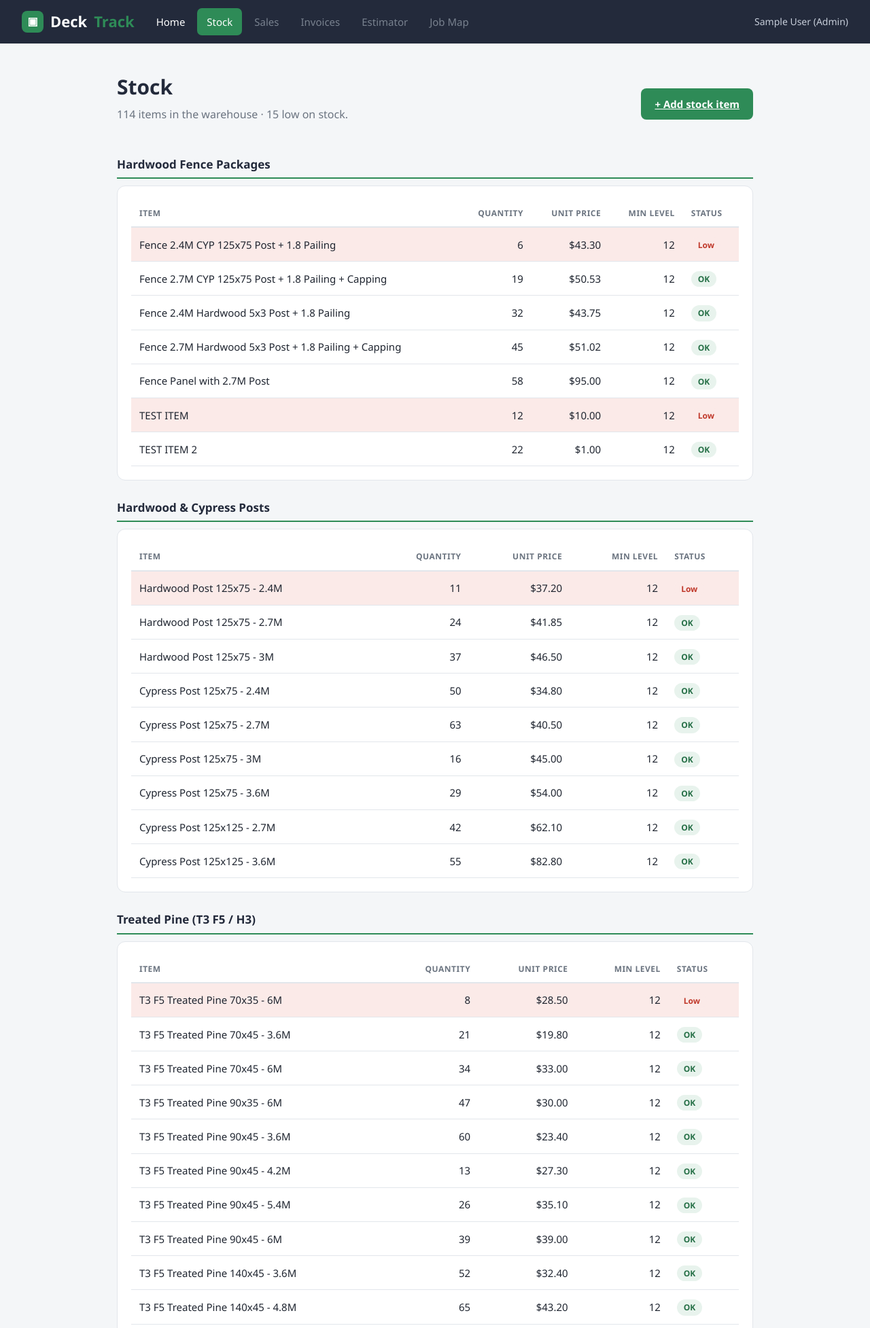
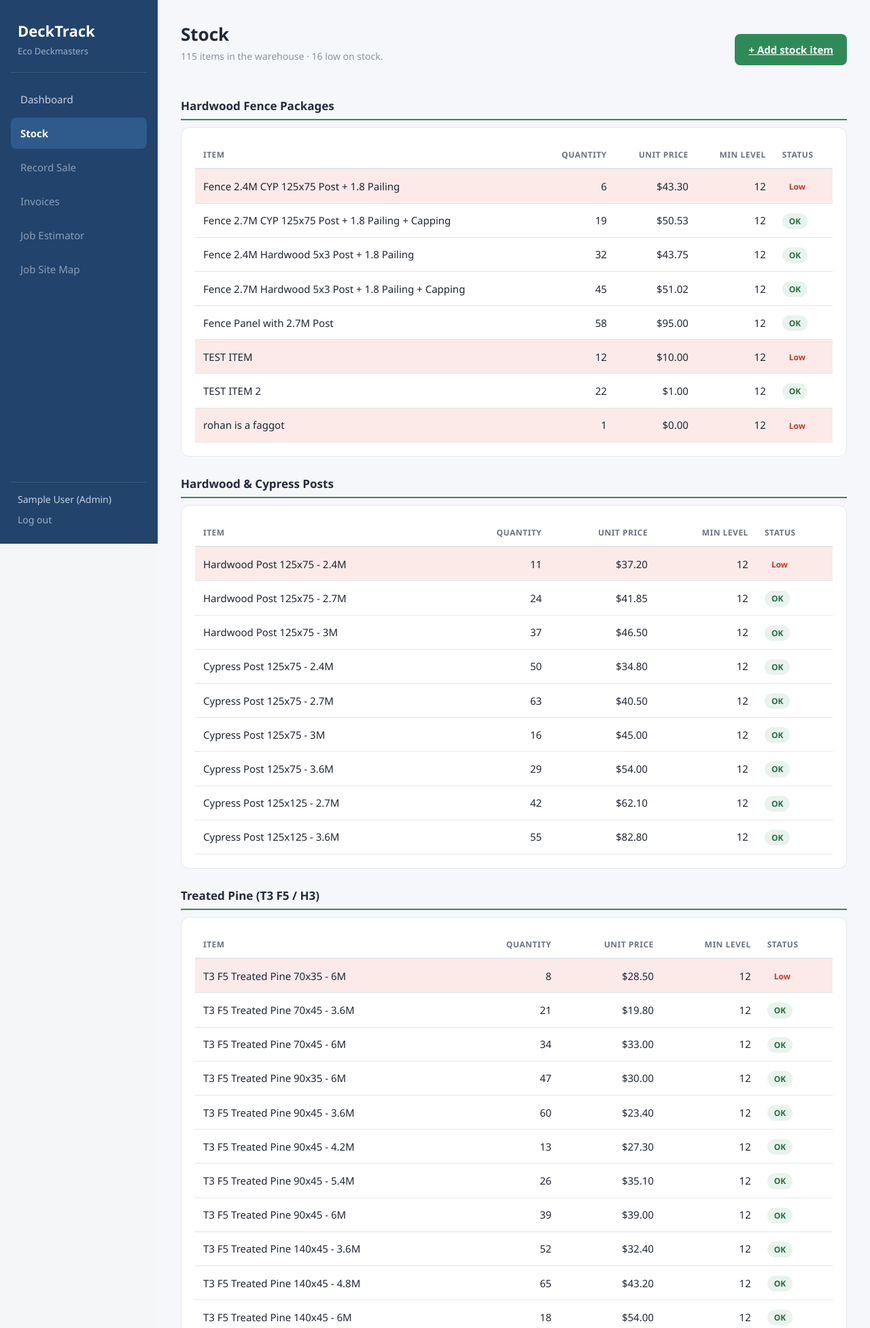
Before and after one commit to 27gilyu/Inventory-management-system, a Flask app: page /stock in a window 1280 px wide. Shown: the top 1954 px of the page at 68% size. Run offline with Flask 3, Linux system fonts and the light colour scheme; the visitor is signed in with stand-in values (Sample User, id 1).

Commit message:
Add new stock item and enhance stock page layout with sidebar navigation

```diff
--- a/data/stock.json
+++ b/data/stock.json
@@ -910,5 +910,13 @@
     "quantity": 22,
     "price": 1.0,
     "min_level": 12
+  },
+  {
+    "id": 115,
+    "name": "rohan is a faggot",
+    "category": "Hardwood Fence Packages",
+    "quantity": 1,
+    "price": 0.0,
+    "min_level": 12
   }
 ]
--- a/templates/stock.html
+++ b/templates/stock.html
@@ -8,28 +8,36 @@
 </head>
 <body>
 
-    <!-- Top navigation bar -->
-    <header class="topbar">
-        <span class="brand">
-            <span class="logo">&#9635;</span>
-            Deck<span class="brand-accent">Track</span>
-        </span>
-        <nav class="nav-links">
-            <a href="{{ url_for('index') }}">Home</a>
-            <span class="active">Stock</span>
-            <span>Sales</span>
+    <div class="layout">
+
+        <!-- Sidebar -->
+        <aside class="sidebar">
+            <div class="sidebar-brand">
+                <div class="s-title">DeckTrack</div>
+                <div class="s-sub">Eco Deckmasters</div>
+            </div>
+
+            <nav class="sidebar-nav">
+                <a href="{{ url_for('index') }}">Dashboard</a>
+                <a href="{{ url_for('stock') }}" class="active">Stock</a>
+                <span>Record Sale</span>
                 <span>Invoices</span>
-            <span>Estimator</span>
-            <span>Job Map</span>
+                <span>Job Estimator</span>
+                <span>Job Site Map</span>
             </nav>
-        <span class="nav-user">{{ session.name }} ({{ session.role|capitalize }})</span>
-    </header>
 
-    <section class="page">
+            <div class="sidebar-foot">
+                <div class="s-user">{{ session.name }} ({{ session.role|capitalize }})</div>
+                <a href="{{ url_for('logout') }}" class="s-logout">Log out</a>
+            </div>
+        </aside>
+
+        <!-- Main content -->
+        <main class="main">
             <div class="page-head">
                 <div>
-                <h1>Stock</h1>
-                <p class="muted">{{ total_items }} items in the warehouse &middot; {{ low_count }} low on stock.</p>
+                    <h1 class="dash-title">Stock</h1>
+                    <p class="dash-date">{{ total_items }} items in the warehouse &middot; {{ low_count }} low on stock.</p>
                 </div>
                 {% if session.role == 'admin' %}
                 <a href="{{ url_for('stock_add') }}" class="btn btn-green">+ Add stock item</a>
@@ -69,12 +77,9 @@
                 </table>
             </div>
             {% endfor %}
-    </section>
+        </main>
 
-    <!-- Footer -->
-    <footer class="footer">
-        <p><b>DeckTrack</b> &middot; Eco Deckmasters &middot; 15B Amherst Dr, Truganina VIC 3029</p>
-    </footer>
+    </div>
 
 </body>
 </html>
```
Lines whose indentation alone changed are shown as unchanged.
